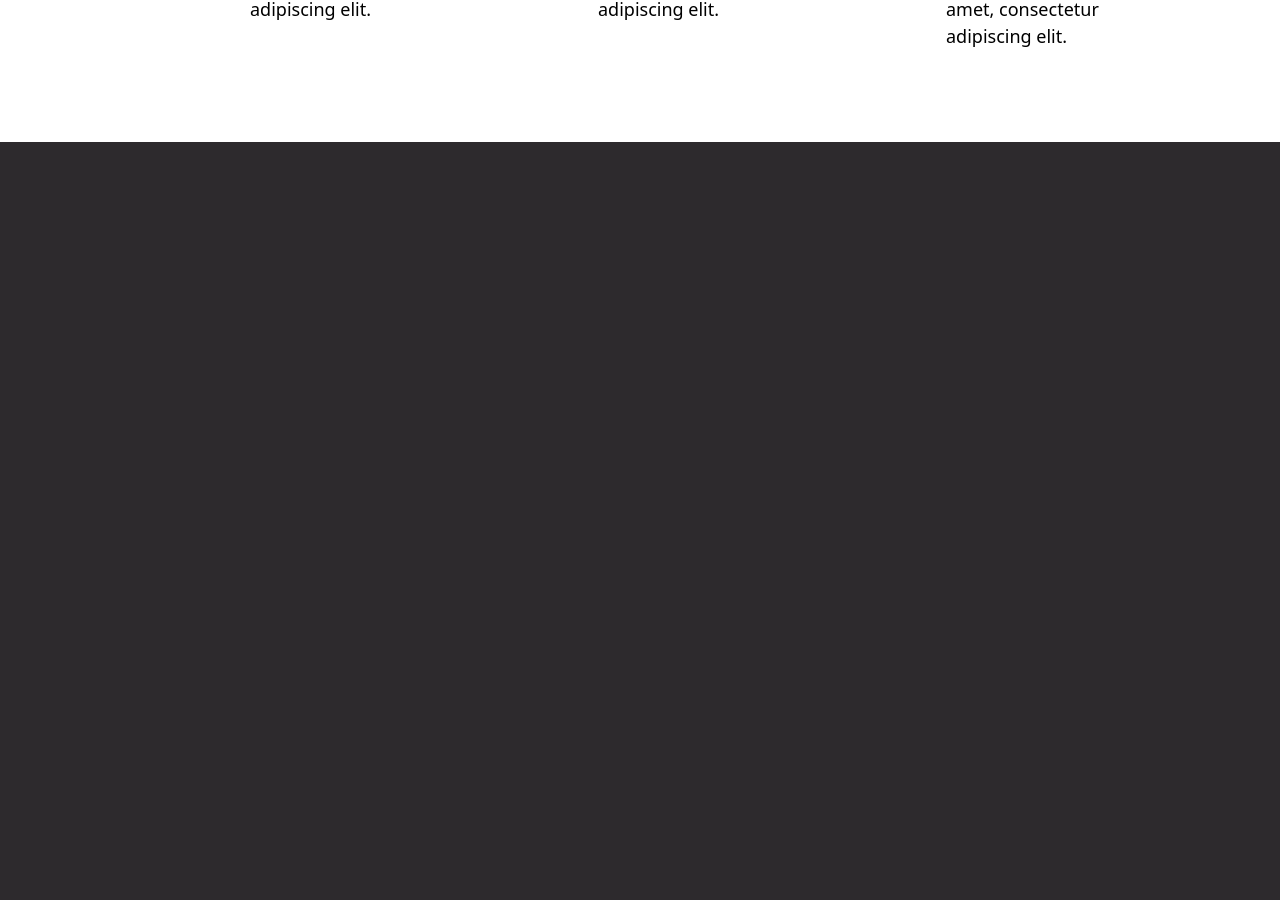
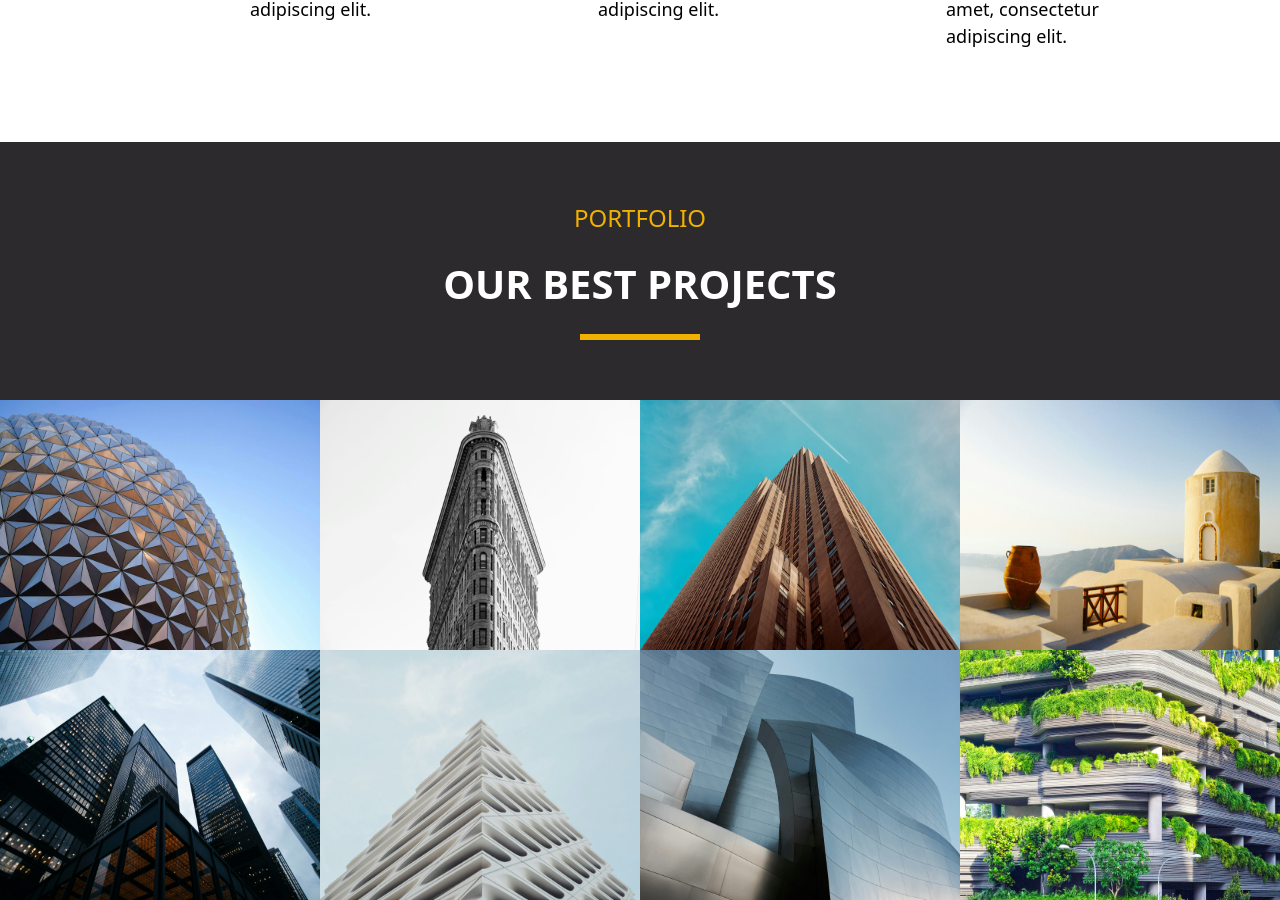
Before and after one commit to FABRICE2207/construction-site-web, a React (Vite) app: page / in a window 1280 px wide. Shown: the part 2010-2910 px from the top of the page. Before the commit the page ends 2152 px from the top, so only its background shows below. Built offline with nearby package versions, Linux system fonts and the light colour scheme.

Commit message:
Ajout de la section Portfolio

```diff
--- a/src/App.jsx
+++ b/src/App.jsx
@@ -16,6 +16,7 @@ const App = () => {
       <Hero />
       <About />
       <Services />
+      <Portfolio />
     </>
   )
 }
--- a/src/components/Portfolio.jsx
+++ b/src/components/Portfolio.jsx
@@ -1,9 +1,63 @@
-import React from 'react'
+import React from "react";
+import project1 from "../assets/project1.jpg";
+import project2 from "../assets/project2.jpg";
+import project3 from "../assets/project3.jpg";
+import project4 from "../assets/project4.jpg";
+import project5 from "../assets/project5.jpg";
+import project6 from "../assets/project6.jpg";
+import project7 from "../assets/project7.jpg";
+import project8 from "../assets/project8.jpg";
+import { motion } from "framer-motion";
+import { slideUpVariants, zoomInVariants } from "./animation";
 
 const Portfolio = () => {
   return (
-    <div>Portfolio</div>
-  )
-}
+    <div id="projects" className="w-full">
+      <motion.div
+        initial="hidden"
+        whileInView="visible"
+        variants={slideUpVariants}
+        className="lg:w-[80%] w-[90%] m-auto py-[60px] flex flex-col justify-between
+                items-center gap-[20px]"
+      >
+        <motion.h1
+          variants={slideUpVariants}
+          className="text-yellow-500 text-2xl"
+        >PORTFOLIO
+        </motion.h1>
 
-export default Portfolio
+        <motion.h1
+          variants={slideUpVariants}
+          className="text-white uppercase text-[40px] font-bold text-center"
+        >
+          {" "}
+          OUR BEST PROJECTS{" "}
+        </motion.h1>
+
+        {/* Trait */}
+        <motion.div
+          variants={slideUpVariants}
+          className="w-[120px] h-[6px] bg-yellow-500"
+        ></motion.div>
+      </motion.div>
+
+      <motion.div
+        initial="hidden"
+        whileInView="visible"
+        variants={zoomInVariants}
+        className="w-full m-auto  grid lg:grid-cols-4 grid-cols-1"
+        >
+           <img src={project1} alt="project image 1" className="h-[250px] w-full"/>
+           <img src={project2} alt="project image 2" className="h-[250px] w-full"/>
+           <img src={project3} alt="project image 3" className="h-[250px] w-full"/>
+           <img src={project4} alt="project image 4" className="h-[250px] w-full"/>
+           <img src={project5} alt="project image 5" className="h-[250px] w-full"/>
+           <img src={project6} alt="project image 6" className="h-[250px] w-full"/>
+           <img src={project7} alt="project image 7" className="h-[250px] w-full"/>
+           <img src={project8} alt="project image 8" className="h-[250px] w-full"/>
+      </motion.div>
+    </div>
+  );
+};
+
+export default Portfolio;
```
